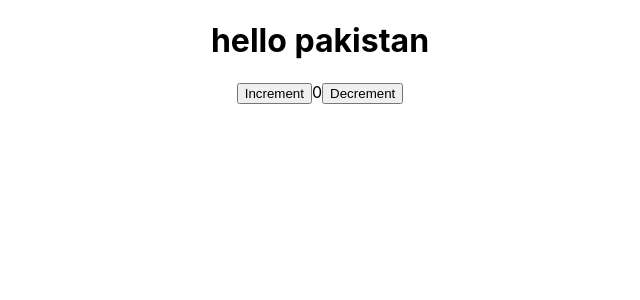
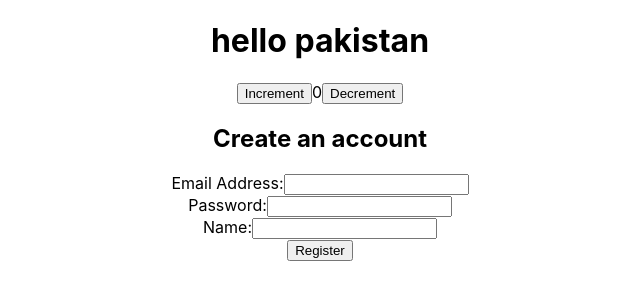
Before and after one commit to faisalakb/Capstone-Front-End, a React (Create React App) app: page / in a window 1280 px wide. Shown: the top 300 px of the page, without its empty margins (320-960 px from the left). Built offline with nearby package versions, Linux system fonts and the light colour scheme.

Commit message:
ADD REGISTER USER FORM

```diff
--- a/src/App.css
+++ b/src/App.css
@@ -32,6 +32,7 @@
   from {
     transform: rotate(0deg);
   }
+
   to {
     transform: rotate(360deg);
   }
--- a/src/App.js
+++ b/src/App.js
@@ -1,11 +1,13 @@
 import './App.css';
-import House from './features/House'
+import RegistrationForm from './features/user/components/registerUser';
+import House from './features/House';
 
 function App() {
   return (
     <div className="App">
-    <h1>hello pakistan</h1>
-    <House/>
+      <h1>hello pakistan</h1>
+      <House />
+      <RegistrationForm />
     </div>
   );
 }
--- a/src/app/store.js
+++ b/src/app/store.js
@@ -1,8 +1,12 @@
-import { configureStore } from '@reduxjs/toolkit'
-import counterReducer from '../features/houseSlice'
+import { configureStore } from '@reduxjs/toolkit';
+import counterReducer from '../features/houseSlice';
+import registerReducer from '../features/user/registrationSlice';
 
-export const store = configureStore({
+const store = configureStore({
   reducer: {
     counter: counterReducer,
+    register: registerReducer,
   },
-})
+});
+
+export default store;
--- /dev/null
+++ b/src/features/user/components/registerUser.js
@@ -0,0 +1,64 @@
+import React, { useState } from 'react';
+import { useDispatch, useSelector } from 'react-redux';
+import { postRegisterUser, selectStatus } from '../registrationSlice';
+
+const RegistrationForm = () => {
+  const [formData, setFormData] = useState({
+    email: '',
+    password: '',
+    name: '',
+  });
+
+  const status = useSelector(selectStatus);
+  const dispatch = useDispatch();
+
+  const handleSubmit = (e) => {
+    e.preventDefault();
+    dispatch(postRegisterUser({ user: formData }));
+    setFormData({
+      email: '',
+      password: '',
+      name: '',
+    });
+  };
+
+  const handleChange = (e) => {
+    const { name, value } = e.target;
+    setFormData({
+      ...formData,
+      [name]: value,
+    });
+  };
+
+  return (
+    <div>
+      <h2>Create an account</h2>
+      {status === 'loading' && <div>Creating account...</div>}
+      {status === 'failed' && <div>Registration failed. Please try again.</div>}
+      {status === 'succeeded' && <div>Account created! You can now  log in.</div>}
+      <form onSubmit={handleSubmit}>
+        <div>
+          <label htmlFor="email">
+            Email Address:
+            <input type="email" name="email" value={formData.email} onChange={handleChange} required />
+          </label>
+        </div>
+        <div>
+          <label htmlFor="password">
+            Password:
+            <input type="password" name="password" value={formData.password} onChange={handleChange} required />
+          </label>
+        </div>
+        <div>
+          <label htmlFor="name">
+            Name:
+            <input type="text" name="name" value={formData.name} onChange={handleChange} required />
+          </label>
+        </div>
+        <button type="submit">Register</button>
+      </form>
+    </div>
+  );
+};
+
+export default RegistrationForm;
--- /dev/null
+++ b/src/features/user/registrationSlice.js
@@ -0,0 +1,64 @@
+import { createAsyncThunk, createSlice } from '@reduxjs/toolkit';
+
+const initialState = {
+  value: {
+    email: '',
+    password: '',
+    name: '',
+  },
+  status: 'idle',
+};
+
+const baseUrl = 'http://localhost:3001/signup';
+
+export const postRegisterUser = createAsyncThunk(
+  'user/postRegister',
+  async (userdata, { rejectWithValue }) => {
+    try {
+      const response = await fetch(baseUrl, {
+        method: 'POST',
+        headers: { 'Content-Type': 'application/json' },
+        body: JSON.stringify(userdata),
+      });
+
+      if (!response.ok) {
+        throw new Error('Failed to register user');
+      }
+
+      const data = await response.json();
+      return data;
+    } catch (error) {
+      return rejectWithValue(error.message);
+    }
+  },
+);
+
+const registerSlice = createSlice({
+  name: 'user',
+  initialState,
+  reducers: {
+    setValue(state, action) {
+      state.value = action.payload;
+    },
+  },
+  extraReducers: (builder) => {
+    builder
+      .addCase(postRegisterUser.pending, (state) => {
+        state.status = 'loading';
+      })
+      .addCase(postRegisterUser.fulfilled, (state, action) => {
+        state.status = 'succeeded';
+        state.value = action.payload;
+      })
+      .addCase(postRegisterUser.rejected, (state) => {
+        state.status = 'failed';
+      });
+  },
+});
+
+export const { setValue } = registerSlice.actions;
+
+export const selectRegisterUser = (state) => state.register.value;
+export const selectStatus = (state) => state.register.status;
+
+export default registerSlice.reducer;
--- a/src/reportWebVitals.js
+++ b/src/reportWebVitals.js
@@ -1,6 +1,8 @@
-const reportWebVitals = onPerfEntry => {
+const reportWebVitals = (onPerfEntry) => {
   if (onPerfEntry && onPerfEntry instanceof Function) {
-    import('web-vitals').then(({ getCLS, getFID, getFCP, getLCP, getTTFB }) => {
+    import('web-vitals').then(({
+      getCLS, getFID, getFCP, getLCP, getTTFB,
+    }) => {
       getCLS(onPerfEntry);
       getFID(onPerfEntry);
       getFCP(onPerfEntry);
```
Also changed, not shown: src/features/House.js (+6 -6 lines), src/features/houseSlice.js (+8 -8 lines), src/index.css (+17 -3 lines), src/index.js (+8 -8 lines).
